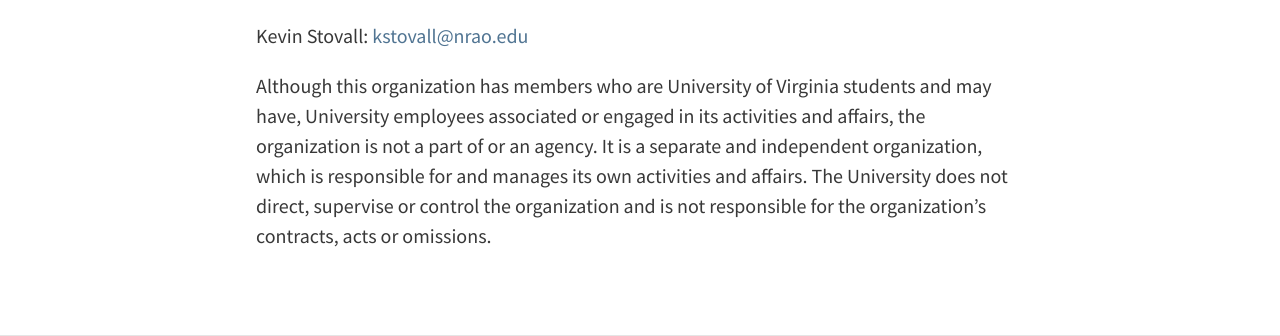
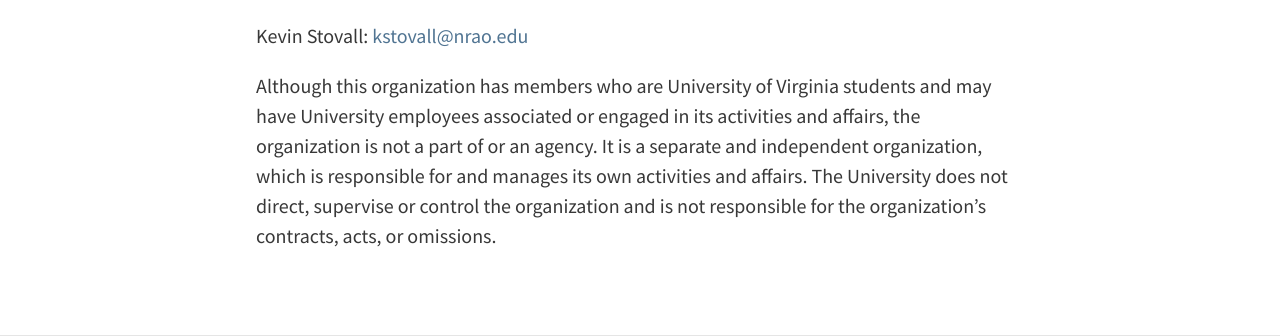
Before and after one commit to pulsar-observers/pulsar-observers.github.io, a Jekyll site: the page built from _pages/about.md, in a window 1280 px wide. Shown: the part 445-781 px from the top of the page. Built offline with Jekyll 4.4.1, drawn with Linux system fonts in a browser that asks for light colours.

```diff
--- a/_pages/about.md
+++ b/_pages/about.md
@@ -13,4 +13,4 @@ Nick Clifford: [ncc3ee@virginia.edu](mailto:ncc3ee@virginia.edu)
 
 Kevin Stovall: [kstovall@nrao.edu](mailto:kstovall@nrao.edu)
 
-Although this organization has members who are University of Virginia students and may have, University employees associated or engaged in its activities and affairs, the organization is not a part of or an agency. It is a separate and independent organization, which is responsible for and manages its own activities and affairs. The University does not direct, supervise or control the organization and is not responsible for the organization’s contracts, acts or omissions.
+Although this organization has members who are University of Virginia students and may have University employees associated or engaged in its activities and affairs, the organization is not a part of or an agency. It is a separate and independent organization, which is responsible for and manages its own activities and affairs. The University does not direct, supervise or control the organization and is not responsible for the organization’s contracts, acts, or omissions.
```
